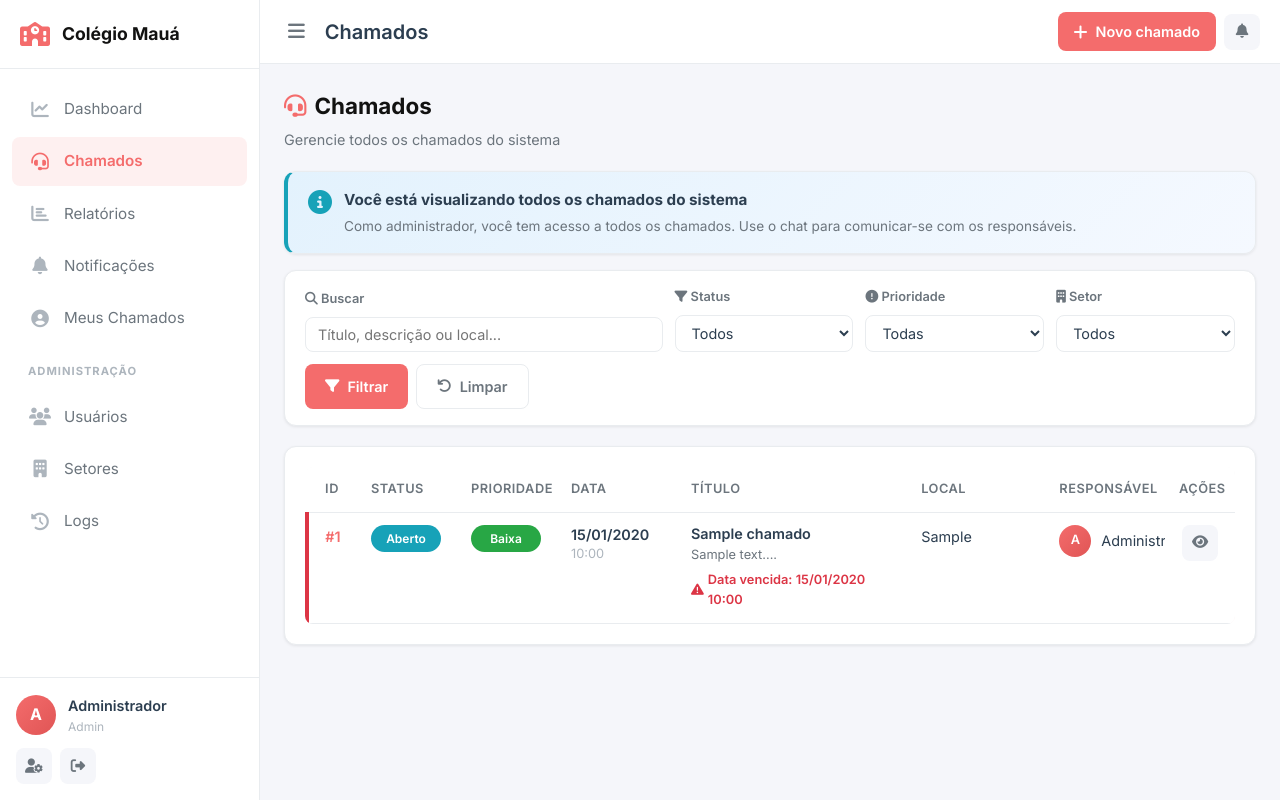
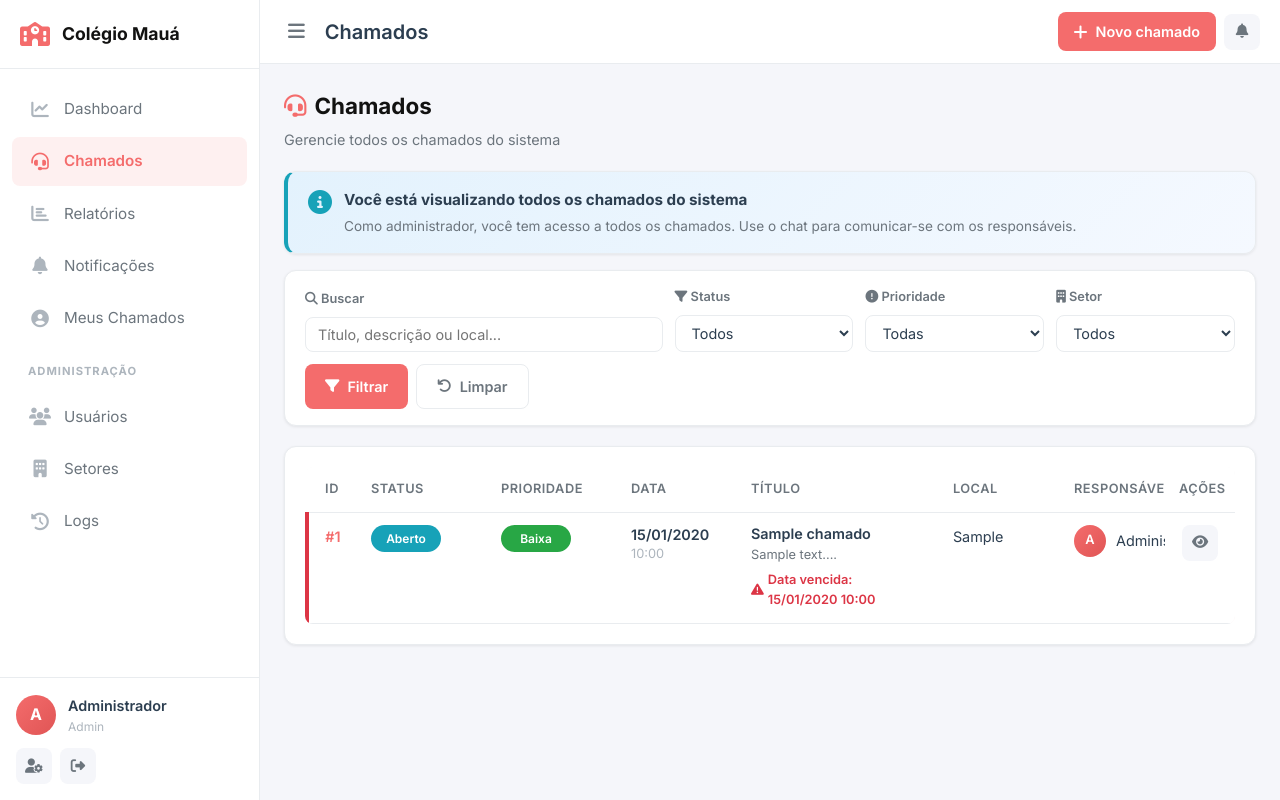
Before and after one commit to LovanGoulart/sistema-chamados, a Flask app: page /chamados in a window 1280 px wide. Run offline with Flask 3, Linux system fonts and the light colour scheme; a user stored in the database is signed in; tables that the repository leaves empty hold one stand-in row (values such as "Sample post"); data that the repository does not hold is empty; some libraries are stand-ins or nearby versions.

Commit message:
Update files
Chamados exibem todos na mesma pagina, status em andamento com formatação correta

```diff
--- a/frontend/templates/chamados.html
+++ b/frontend/templates/chamados.html
@@ -100,8 +100,8 @@
                 <thead>
                     <tr>
                         <th style="width:50px">ID</th>
-                        <th style="width:100px">Status</th>
-                        <th style="width:100px">Prioridade</th>
+                        <th style="width:130px">Status</th>
+                        <th style="width:130px">Prioridade</th>
                         <th style="width:120px">Data</th>
                         <th style="width:25%">Título</th>
                         <th style="width:15%">Local</th>
@@ -363,15 +334,15 @@
 /* Status */
 .data-table th:nth-child(2),
 .data-table td:nth-child(2) {
-    width: 100px;
-    min-width: 100px;
+    width: 130px;
+    min-width: 130px;
 }
 
 /* Prioridade */
 .data-table th:nth-child(3),
 .data-table td:nth-child(3) {
-    width: 100px;
-    min-width: 100px;
+    width: 130px;
+    min-width: 130px;
 }
 
 /* Data */
```
Also changed, not shown: other parts of frontend/templates/chamados.html (+0 -29 lines), frontend/templates/dashboard.html (+13 -2 lines), frontend/templates/meus_chamados.html (+7 -7 lines).
